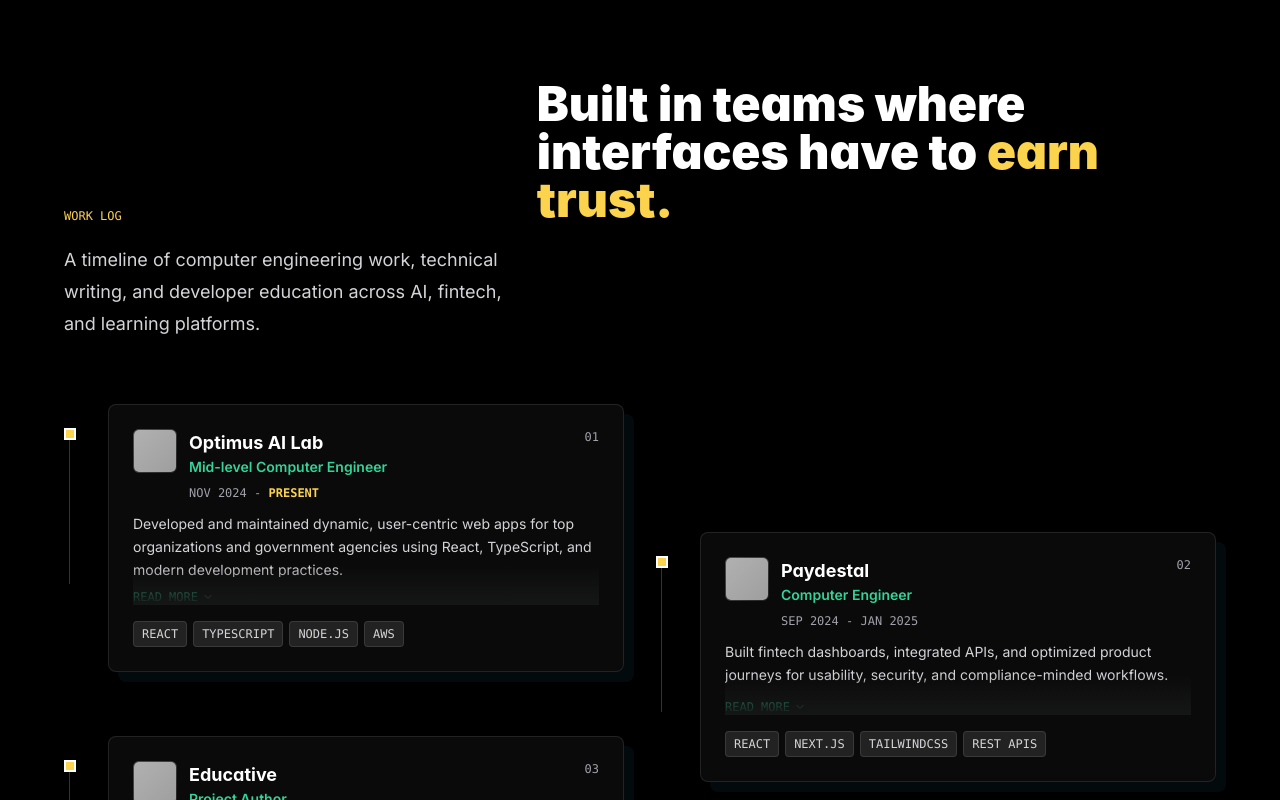
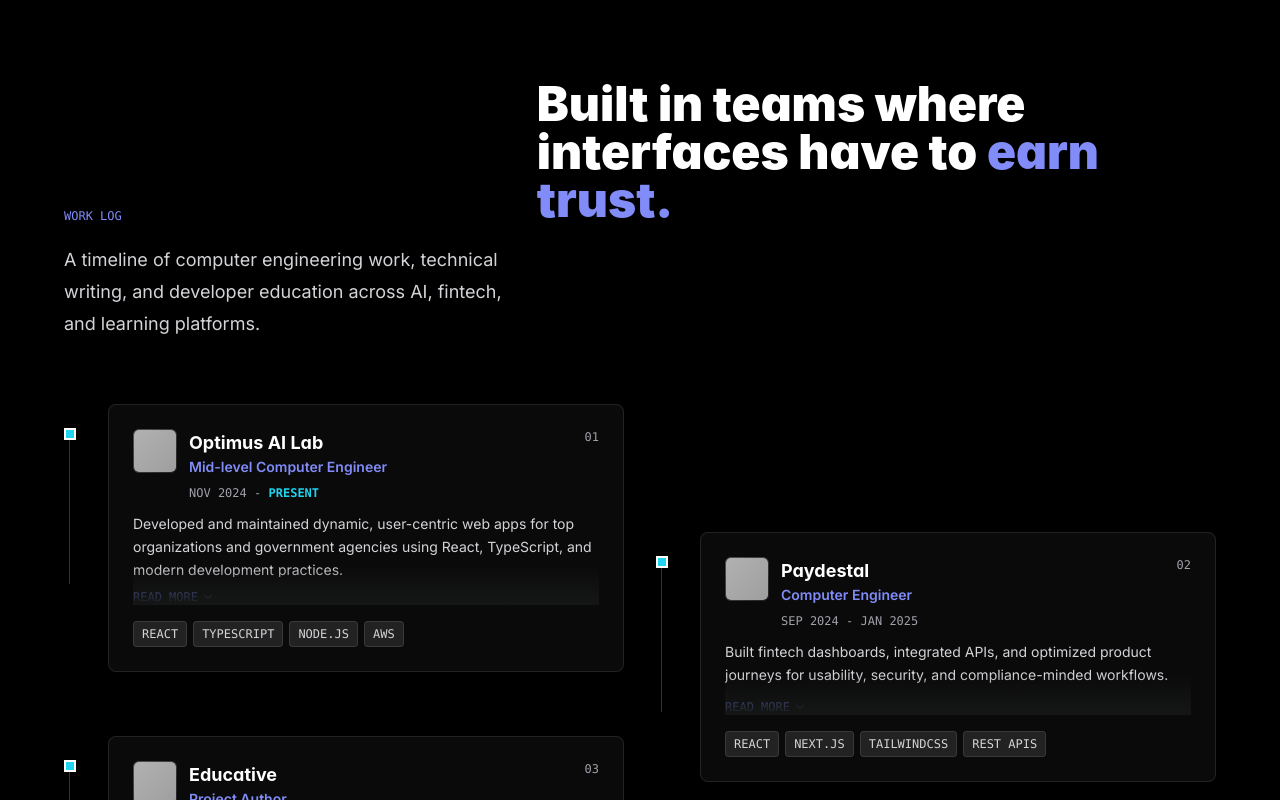
Before and after one commit to devanshu1010/devanshu-chhipani, a React (Vite) app: page / in a window 1280 px wide. Shown: the part 1200-2000 px from the top of the page. Built offline with nearby package versions, Linux system fonts and the light colour scheme; grey boxes are pictures that could not be loaded; a web font is replaced by a local one.

Commit message:
Changes
Co-authored-by: devanshu1010 <96529796+devanshu1010@users.noreply.github.com>

```diff
--- a/src/components/Experience.tsx
+++ b/src/components/Experience.tsx
@@ -73,12 +73,12 @@ const ExperienceCard: React.FC<ExperienceCardProps> = ({ exp, index }) => {
   return (
     <div className="relative mb-10 sm:mb-14 md:mb-16">
       <div className="absolute left-0 top-6 z-10">
-        <div className="h-3 w-3 border-2 border-zinc-950 bg-amber-500 dark:border-white dark:bg-amber-300"></div>
+        <div className="h-3 w-3 border-2 border-zinc-950 bg-cyan-600 dark:border-white dark:bg-cyan-400"></div>
         <div className="absolute left-1/2 top-3 h-28 w-px -translate-x-px bg-zinc-950/20 dark:bg-white/20 sm:h-36"></div>
       </div>
 
       <div className="ml-9 sm:ml-11">
-        <div className="group flex w-full flex-col rounded-lg border border-black/10 bg-[#ffffff]/85 p-4 shadow-[10px_10px_0_rgba(16,185,129,0.08)] transition-all duration-300 hover:-translate-y-1 hover:border-amber-500/45 hover:shadow-[10px_10px_0_rgba(251,191,36,0.12)] dark:border-white/10 dark:bg-white/[0.04] dark:shadow-[10px_10px_0_rgba(56,189,248,0.05)] dark:hover:border-amber-300/45 dark:hover:shadow-[10px_10px_0_rgba(251,191,36,0.07)] sm:p-5 md:p-6">
+        <div className="group flex w-full flex-col rounded-lg border border-black/10 bg-[#ffffff]/85 p-4 transition-all duration-300 hover:-translate-y-0.5 hover:border-indigo-500/30 dark:border-white/10 dark:bg-white/[0.04] dark:hover:border-indigo-400/30 sm:p-5 md:p-6">
           <div className="mb-3 flex items-start gap-3">
             <div className="relative flex-shrink-0">
               <img
@@ -93,7 +93,7 @@ const ExperienceCard: React.FC<ExperienceCardProps> = ({ exp, index }) => {
               <div className="mb-2 flex items-start justify-between gap-3">
                 <div className="min-w-0">
                   <h3 className="truncate text-lg font-bold text-zinc-950 dark:text-white">{exp.company}</h3>
-                  <p className="text-sm font-semibold text-emerald-700 group-hover:text-amber-700 dark:text-emerald-400 dark:group-hover:text-amber-300">{exp.position}</p>
+                  <p className="text-sm font-semibold text-indigo-600 group-hover:text-indigo-700 dark:text-indigo-400 dark:group-hover:text-indigo-300">{exp.position}</p>
                 </div>
                 <span className="font-mono text-xs text-zinc-400">0{index + 1}</span>
               </div>
@@ -101,7 +101,7 @@ const ExperienceCard: React.FC<ExperienceCardProps> = ({ exp, index }) => {
               <p className="font-mono text-xs font-medium uppercase text-zinc-500 dark:text-zinc-400">
                 {formatDate(exp.start)} -{" "}
                 {exp.present ? (
-                  <span className="font-bold text-amber-700 dark:text-amber-300">PRESENT</span>
+                  <span className="font-bold text-cyan-600 dark:text-cyan-400">PRESENT</span>
                 ) : (
                   formatDate(exp.end)
                 )}
@@ -124,7 +124,7 @@ const ExperienceCard: React.FC<ExperienceCardProps> = ({ exp, index }) => {
 
             <button
               onClick={() => setIsExpanded(!isExpanded)}
-              className="mt-3 flex items-center gap-1 font-mono text-xs font-medium uppercase text-emerald-700 transition-colors duration-200 hover:text-amber-700 dark:text-emerald-400 dark:hover:text-amber-300"
+              className="mt-3 flex items-center gap-1 font-mono text-xs font-medium uppercase text-indigo-600 transition-colors duration-200 hover:text-indigo-700 dark:text-indigo-400 dark:hover:text-indigo-300"
             >
               {isExpanded ? "Show less" : "Read more"}
               {isExpanded ? <ChevronUp className="h-3 w-3" /> : <ChevronDown className="h-3 w-3" />}
@@ -135,7 +135,7 @@ const ExperienceCard: React.FC<ExperienceCardProps> = ({ exp, index }) => {
             {exp.technologies.map((tech) => (
               <span
                 key={tech}
-                className="rounded-sm border border-black/8 bg-[#fafafa] px-2 py-1 font-mono text-[10px] font-medium uppercase text-zinc-700 transition-colors group-hover:border-amber-500/30 group-hover:bg-amber-300/15 dark:border-white/10 dark:bg-white/10 dark:text-zinc-300 dark:group-hover:border-amber-300/30 dark:group-hover:bg-amber-300/10 sm:text-xs"
+                className="rounded-sm border border-black/8 bg-[#fafafa] px-2 py-1 font-mono text-[10px] font-medium uppercase text-zinc-700 transition-colors group-hover:border-indigo-500/25 group-hover:bg-indigo-500/[0.06] dark:border-white/10 dark:bg-white/10 dark:text-zinc-300 dark:group-hover:border-indigo-400/30 dark:group-hover:bg-indigo-400/[0.06] sm:text-xs"
               >
                 {tech}
               </span>
@@ -152,9 +152,9 @@ const Experience = () => {
     <section id="experience" className="relative overflow-hidden px-3 py-16 sm:px-6 md:py-24 lg:px-8">
       <div className="relative mx-auto max-w-6xl">
         <div className="mb-12 grid gap-5 md:mb-16 lg:grid-cols-[0.8fr_1.2fr] lg:items-end">
-          <p className="font-mono text-xs uppercase text-amber-700 dark:text-amber-300">Work log</p>
+          <p className="font-mono text-xs uppercase text-indigo-600 dark:text-indigo-400">Work log</p>
           <h2 className="text-4xl font-black leading-tight tracking-normal text-zinc-950 dark:text-white sm:text-5xl">
-            Built in teams where interfaces have to <span className="text-amber-600 dark:text-amber-300">earn trust.</span>
+            Built in teams where interfaces have to <span className="text-indigo-600 dark:text-indigo-400">earn trust.</span>
           </h2>
           <p className="text-lg leading-8 text-zinc-600 dark:text-zinc-300">
             A timeline of computer engineering work, technical writing, and developer education across AI, fintech, and learning platforms.
```
